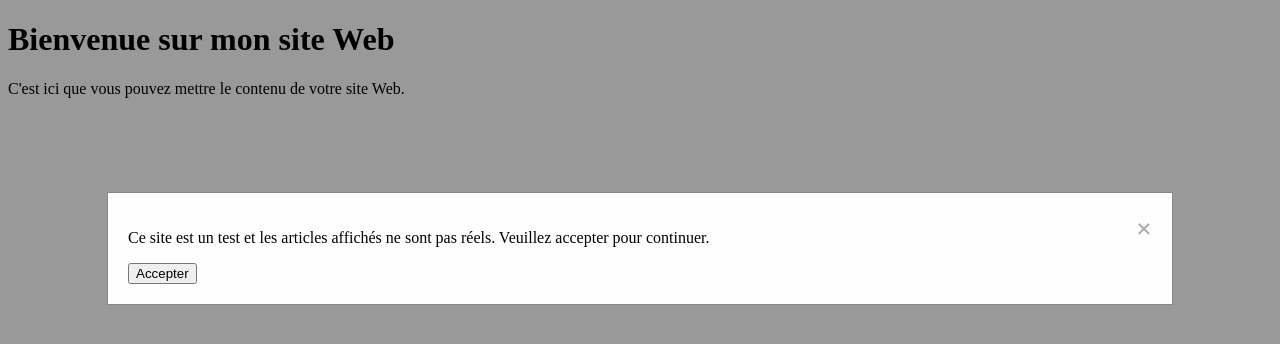
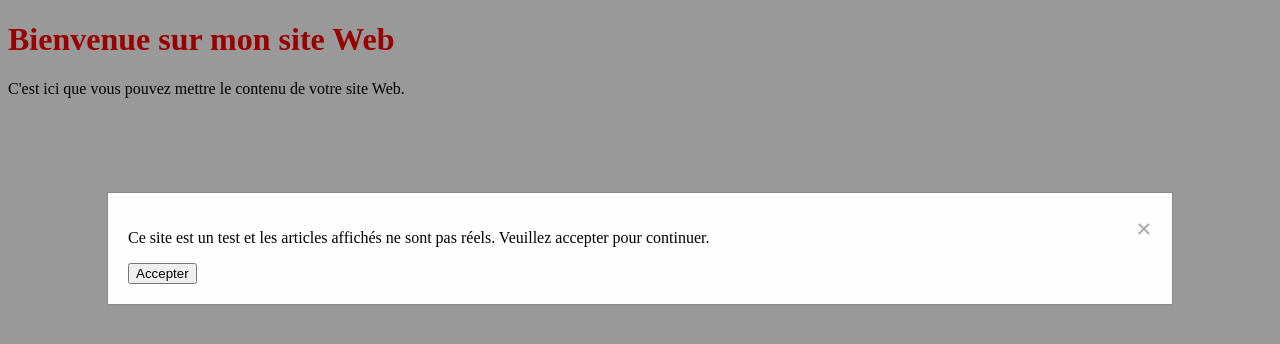
Before and after one commit to alisiflorin1/TestSiteWeb.github.io, a plain HTML site: page index.html in a window 1280 px wide. Drawn offline with Linux system fonts and the light colour scheme.

Commit message:
Update styles.css

```diff
--- a/styles.css
+++ b/styles.css
@@ -1,4 +1,4 @@
-# fichier css donne le syle à ton site
+
 
 h1 {
   color: red;
```
